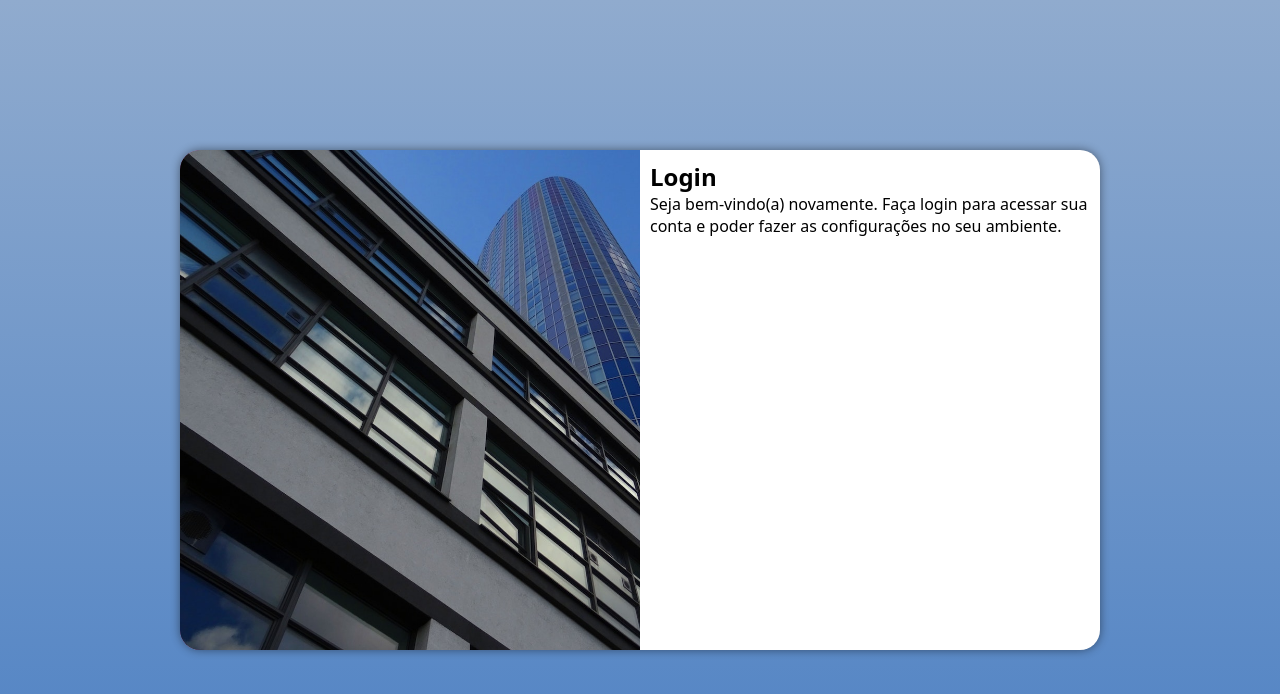
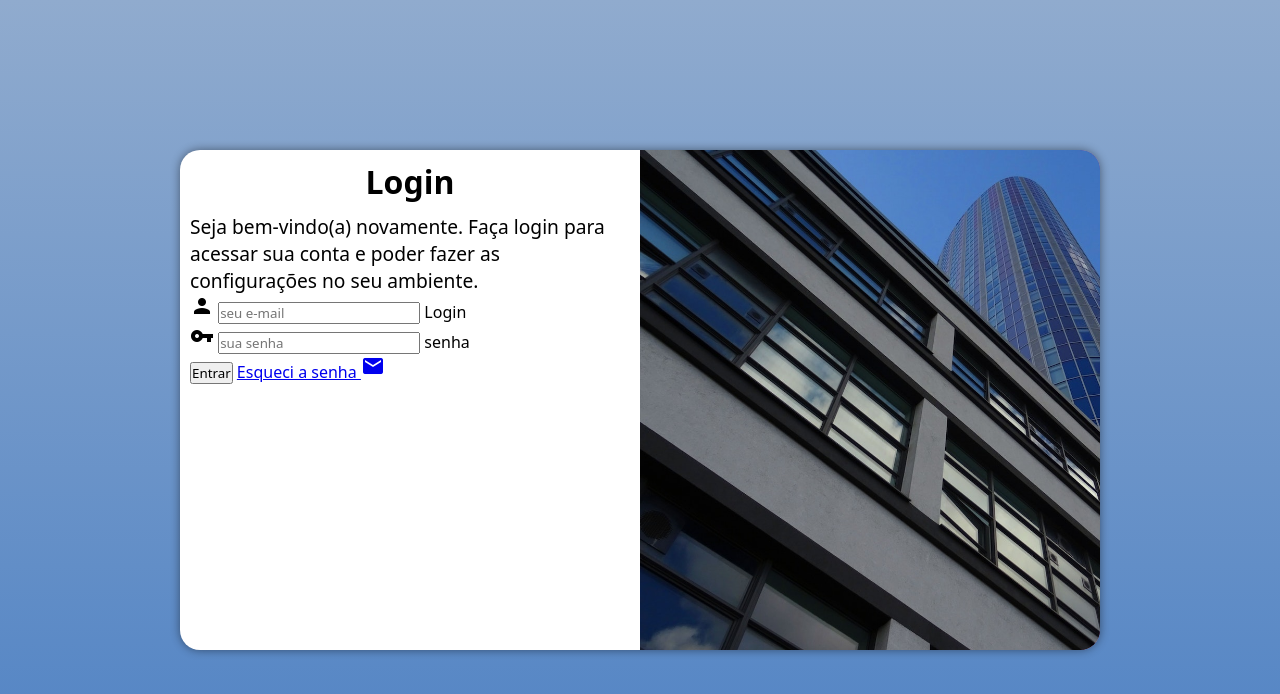
Before and after one commit to AlexandreMello-dev/projeto-login, a plain HTML site: page index.html in a window 1280 px wide. Drawn offline with Linux system fonts and the light colour scheme.

Commit message:
criando formularios usados icones

```diff
--- a/estilos/media-query.css
+++ b/estilos/media-query.css
@@ -33,13 +33,17 @@
     }
 
     section#login > div#imagem {
-        float: left;
+        float: right;
         width: 50%;
         height: 100%;
     }
 
     section#login > div#formulario {
-        float: right;
+        float: left;
         width: 50%;;
     }
+
+    div#formulario > p {
+        font-size: 1.2em;
+    }
 }
--- a/estilos/style.css
+++ b/estilos/style.css
@@ -52,3 +52,16 @@ section#login > div#formulario {
     display: block;
     padding: 10px;
 }
+
+div#formulario > h1 {
+    text-align: center;
+    margin-bottom: 10px;
+}
+
+div#formulario > h1 {
+    font-size: 2em;
+}
+
+div#formulario > p {
+    font-size: 0.8em;
+}
--- a/index.html
+++ b/index.html
@@ -4,6 +4,7 @@
     <meta charset="UTF-8">
     <meta name="viewport" content="width=device-width, initial-scale=1.0">
     <title>Document</title>
+    <link href="https://fonts.googleapis.com/icon?family=Material+Icons" rel="stylesheet">
     <link rel="stylesheet" href="estilos/style.css">
     <link rel="stylesheet" href="estilos/media-query.css">
 </head>
@@ -17,7 +18,22 @@
             <div id="formulario">
                 <h1>Login</h1>
                 <p>Seja bem-vindo(a) novamente. Faça login para acessar sua conta e poder fazer as configurações no seu ambiente.</p>
-                <form action="login.php" method="post"></form>
+                <form action="login.php" method="post" autocomplete="on">
+                    <div class="campo">
+                        <i class="material-icons">person</i>
+                        <input type="email" name="login" id="ilogin" placeholder="seu e-mail" autocomplete="email" required maxlength="30">
+                        <label for="ilogin">Login</label>
+                    </div>
+                </form>
+                <div class="campo">
+                    <i class="material-icons">vpn_key</i>
+                    <input type="password" name="senha" id="isenha" placeholder="sua senha" autocomplete="current-password" required minlength="8" maxlength="20">
+                    <label for="isenha">senha</label>
+                </div>
+                <input type="submit" value="Entrar">
+                <a href="esquici.html">
+                    Esqueci a senha <i class="material-icons">mail</i>
+                </a>
             </div>
         </section>
     </main>
```
